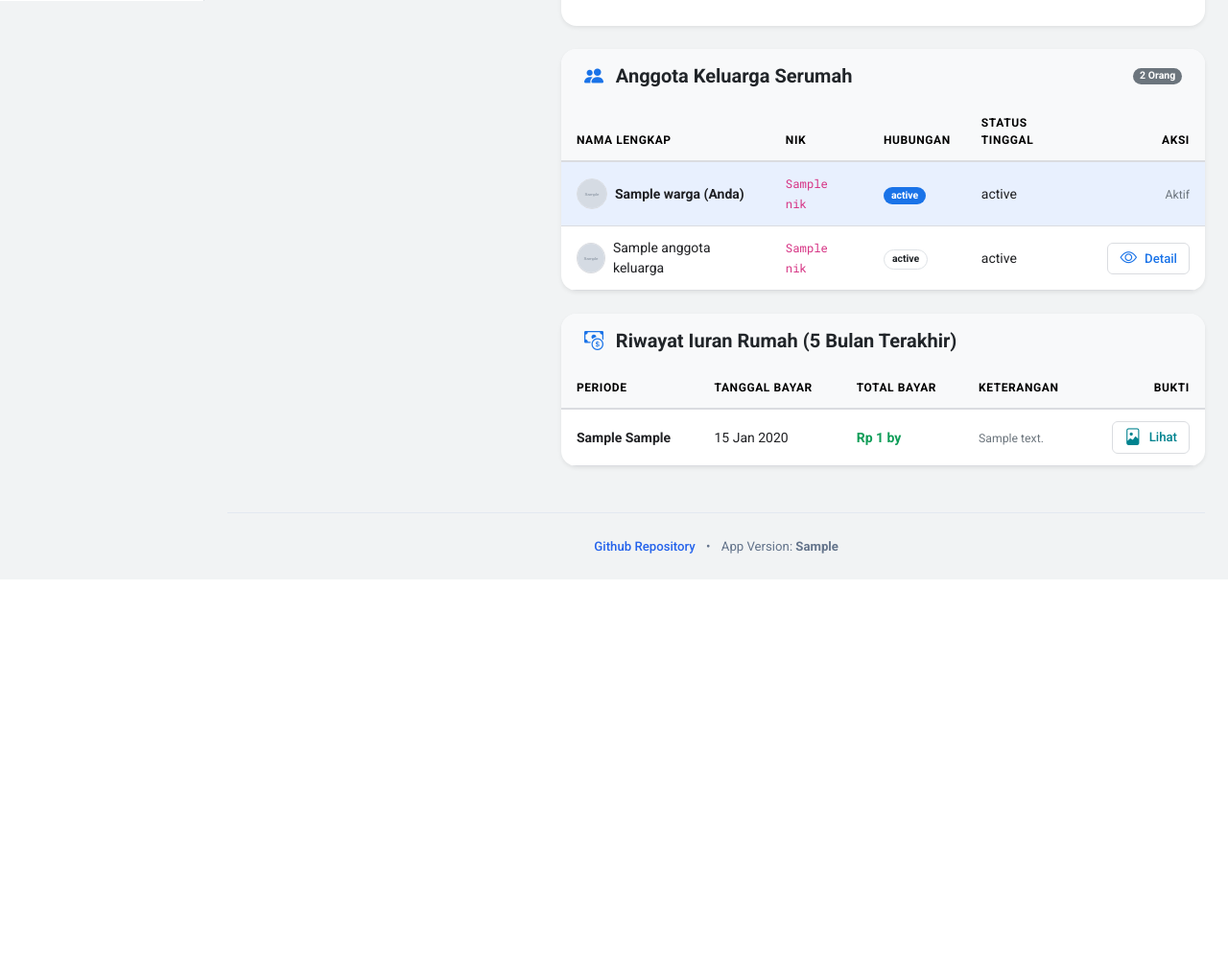
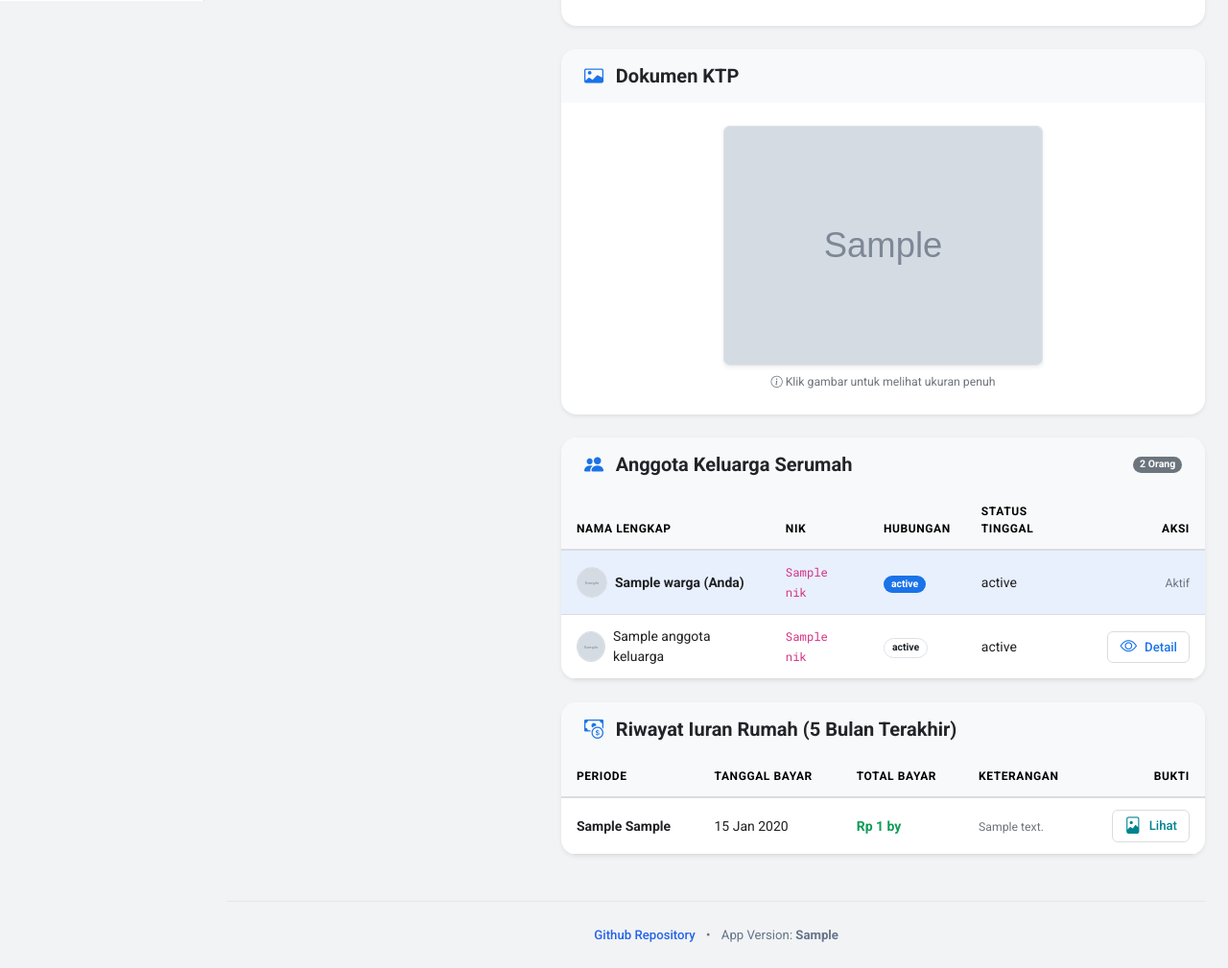
Before and after one commit to robertusnegoro/datawarga, a Django app: template datawarga/kependudukan/templates/detail_warga.html in a window 1280 px wide. Shown: the part 799-1808 px from the top of the page at 96% size. Before the commit the page ends 1403 px from the top, so only its background shows below. Run offline with Django 4.2, Linux system fonts and the light colour scheme; the template is opened without the code that fills it: most values are stand-ins (such as "Sample title", 1, 10 or a date in 2020); grey boxes marked "Sample" are stand-in pictures; some libraries are stand-ins or nearby versions.

Commit message:
feat: upload path

```diff
--- a/datawarga/kependudukan/iuran.py
+++ b/datawarga/kependudukan/iuran.py
@@ -1,5 +1,5 @@
 from .forms import IuranBulananForm, BatchIuranBulananForm
-from .models import Warga, Kompleks, TransaksiIuranBulanan, SummaryTransaksiBulanan
+from .models import Kompleks, TransaksiIuranBulanan, SummaryTransaksiBulanan
 from .utility import helper_finance_year_list
 from datetime import datetime
 from django.conf import settings
--- a/datawarga/kependudukan/management/commands/generate_dummy_data.py
+++ b/datawarga/kependudukan/management/commands/generate_dummy_data.py
@@ -1,7 +1,7 @@
 from __future__ import annotations
 import random
 import string
-from datetime import date, datetime, timedelta
+from datetime import date, timedelta
 from typing import Any
 
 from django.conf import settings
--- a/datawarga/kependudukan/management/commands/summarize_iuran_bulanan.py
+++ b/datawarga/kependudukan/management/commands/summarize_iuran_bulanan.py
@@ -1,5 +1,4 @@
 from kependudukan.models import (
-    Warga,
     Kompleks,
     TransaksiIuranBulanan,
     SummaryTransaksiBulanan,
--- a/datawarga/kependudukan/models.py
+++ b/datawarga/kependudukan/models.py
@@ -3,7 +3,6 @@ from datetime import datetime
 from django.conf import settings
 from django.contrib.auth.models import User
 from django.db import models
-import calendar
 import os
 
 
@@ -87,6 +86,7 @@ class Warga(models.Model):
         max_length=30, choices=STATUS_KELUARGA, default="N/A"
     )
     alamat_ktp = models.CharField(max_length=255, null=True, blank=True)
+    ktp_image_path = models.ImageField(upload_to="uploads/", blank=True)
     kompleks = models.ForeignKey("Kompleks", on_delete=models.SET_NULL, null=True)
     kepala_keluarga = models.BooleanField(default=False)
 
--- a/datawarga/kependudukan/templates/detail_warga.html
+++ b/datawarga/kependudukan/templates/detail_warga.html
@@ -168,6 +168,27 @@
             </div>
         </div>
 
+        <!-- KTP Document Section -->
+        <div class="card border-0 shadow-sm mb-4" style="border-radius: 16px; overflow: hidden; background: #ffffff;">
+            <div class="card-header bg-light border-0 py-3 px-4">
+                <h5 class="mb-0 fw-bold text-dark"><i class="bi bi-card-image text-primary me-2"></i> Dokumen KTP</h5>
+            </div>
+            <div class="card-body p-4 text-center">
+                {% if warga.ktp_image_path %}
+                <div class="d-inline-block position-relative">
+                    <a href="{{ MEDIA_URL }}{{ warga.ktp_image_path }}" target="_blank">
+                        <img src="{{ MEDIA_URL }}{{ warga.ktp_image_path }}" class="img-fluid rounded border shadow-sm" style="max-height: 250px;" alt="KTP Warga">
+                    </a>
+                    <span class="d-block text-muted small mt-2"><i class="bi bi-info-circle"></i> Klik gambar untuk melihat ukuran penuh</span>
+                </div>
+                {% else %}
+                <div class="text-muted py-3">
+                    <i class="bi bi-exclamation-circle me-1"></i> Warga belum mengunggah dokumen KTP.
+                </div>
+                {% endif %}
+            </div>
+        </div>
+
         <!-- Household Members Section -->
         <div class="card border-0 shadow-sm mb-4" style="border-radius: 16px; overflow: hidden; background: #ffffff;">
             <div class="card-header bg-light border-0 py-3 px-4 d-flex justify-content-between align-items-center">
--- a/datawarga/kependudukan/urls.py
+++ b/datawarga/kependudukan/urls.py
@@ -1,7 +1,6 @@
 from django.urls import path, re_path, include
 from . import utility, kompleks, warga, iuran, iuran_public, api_view
 from django.conf import settings
-from datetime import datetime
 from rest_framework.routers import DefaultRouter
 from rest_framework.permissions import AllowAny
 from rest_framework_simplejwt.views import (
```
Also changed, not shown: datawarga/kependudukan/iuran_public.py (+2 -11 lines), datawarga/kependudukan/kompleks.py (+1 -6 lines), datawarga/kependudukan/telegram_bot.py (+5 -5 lines), datawarga/kependudukan/templates/form_warga.html (+31 -0 lines), datawarga/kependudukan/tests/test_generate_dummy_data.py (+0 -1 lines), datawarga/kependudukan/tests/test_kompleks.py (+1 -2 lines), datawarga/kependudukan/tests/test_warga.py (+53 -5 lines), datawarga/kependudukan/utility.py (+3 -5 lines), datawarga/kependudukan/warga.py (+37 -11 lines), README.md, datawarga/kependudukan/migrations/0015_alter_warga_no_hp_transaksiiuranbulanan.py, datawarga/kependudukan/migrations/0025_wargapermissiongroup_userpermission_and_more.py, datawarga/kependudukan/migrations/0026_warga_ktp_image_path.py (added).
